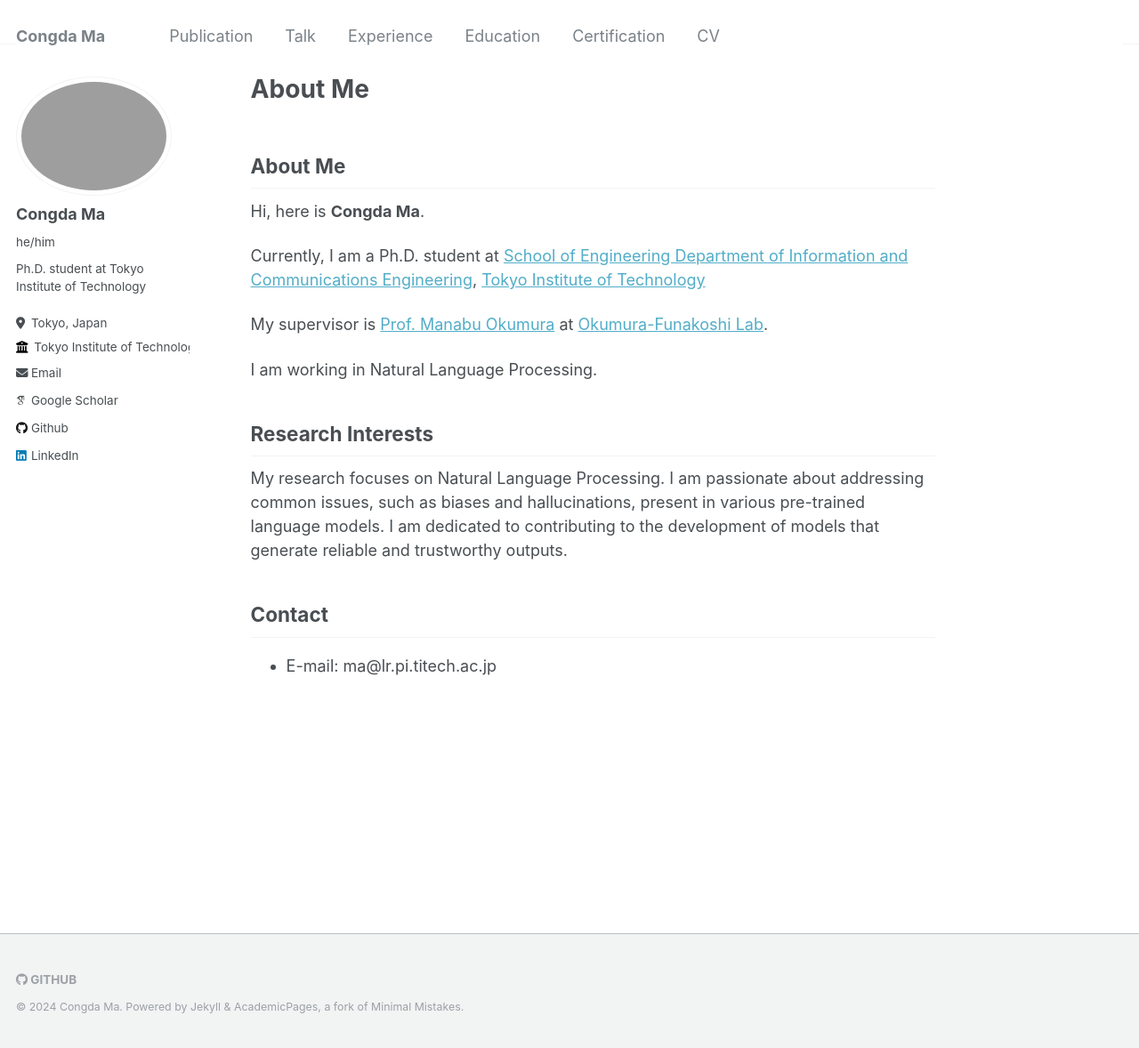
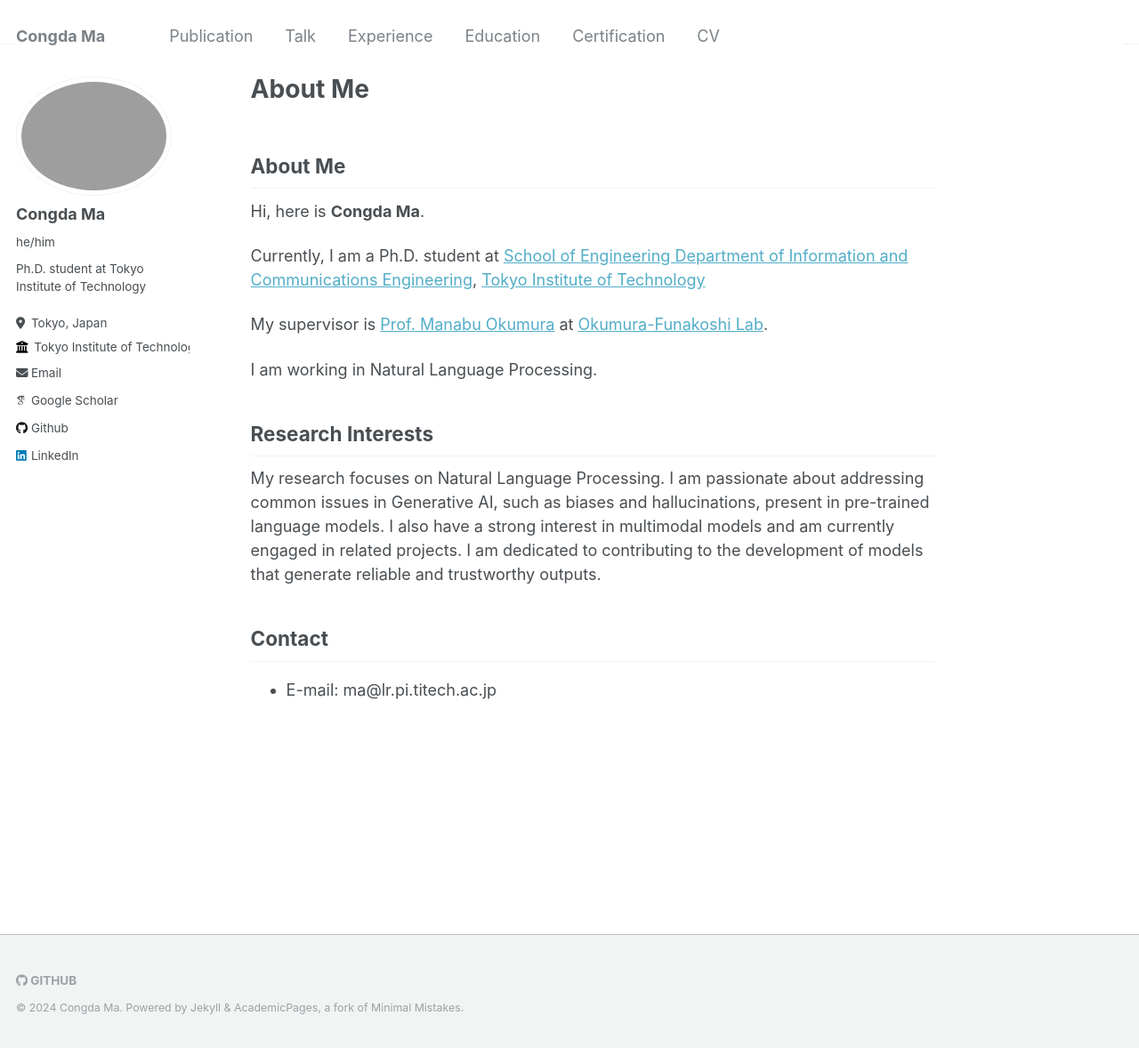
Before and after one commit to derrickmaa/derrickmaa.github.io, a Jekyll site: the page built from _pages/about.md, in a window 1280 px wide and 1178 px high. Shown: the whole window at 89% size. Built offline with Jekyll 4.4.1, drawn with Linux system fonts in a browser that asks for light colours; some web fonts are replaced.

Commit message:
Update about.md

```diff
--- a/_pages/about.md
+++ b/_pages/about.md
@@ -21,9 +21,9 @@ I am working in Natural Language Processing.
 ## Research Interests
 
 My research focuses on Natural Language Processing.
-I am passionate about addressing common issues, such as biases and hallucinations, present in various pre-trained language models.
+I am passionate about addressing common issues in Generative AI, such as biases and hallucinations, present in pre-trained language models.
+I also have a strong interest in multimodal models and am currently engaged in related projects.
 I am dedicated to contributing to the development of models that generate reliable and trustworthy outputs.
-
 
 
 ## Contact
```
